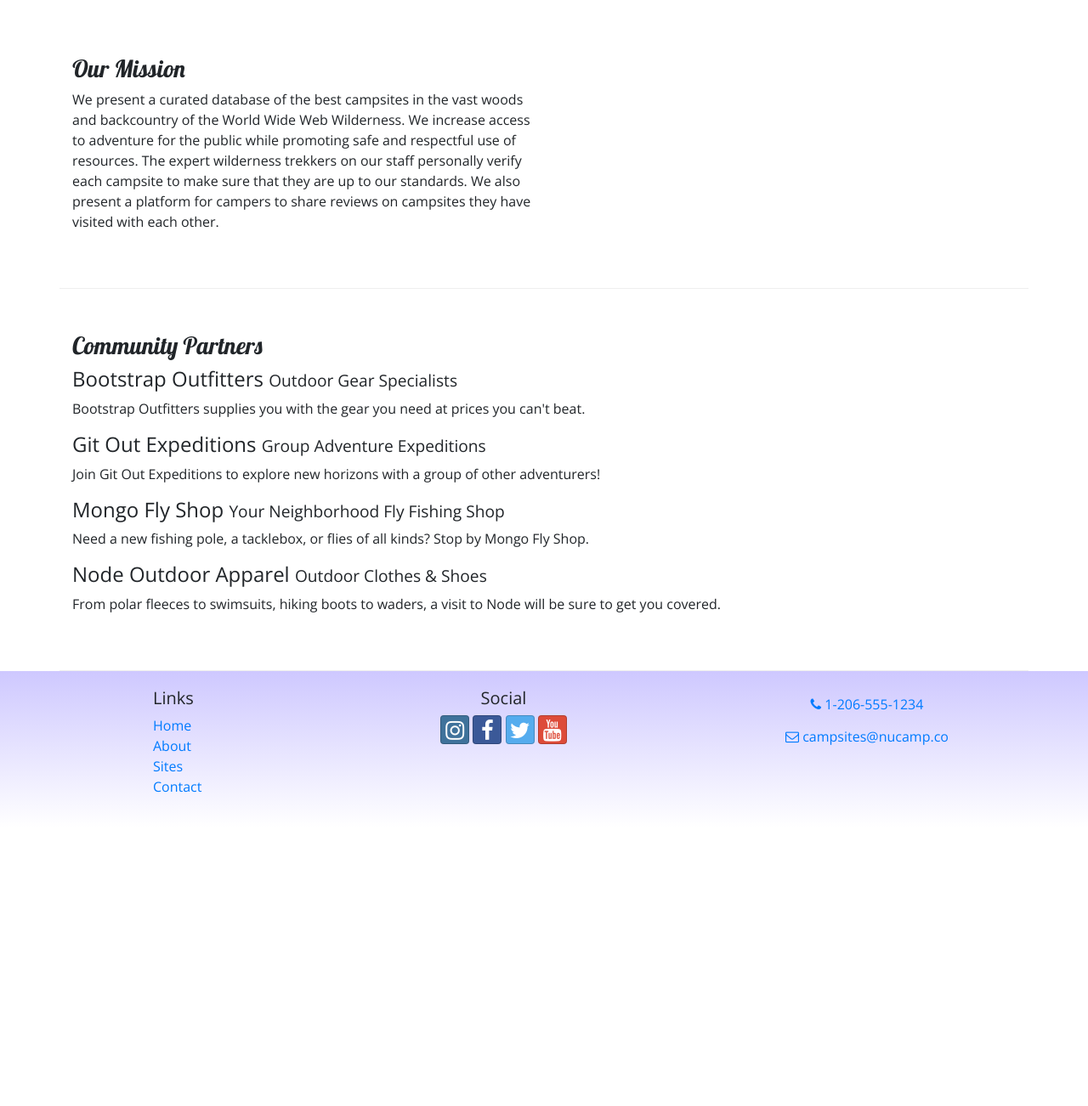
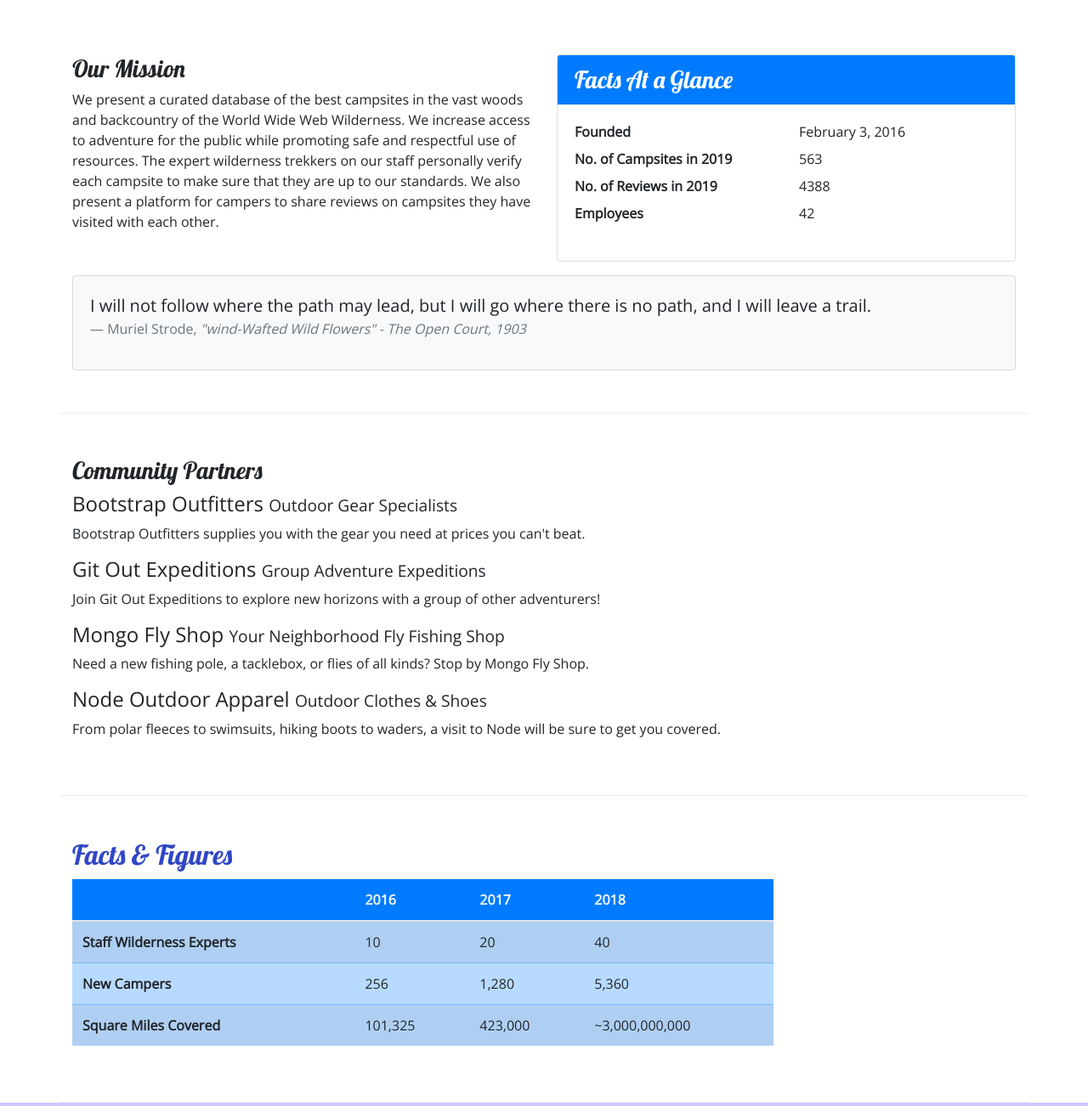
Before and after one commit to ChristianpbDEV/nucampsite, a website: page aboutus.html in a window 1280 px wide. Shown: the part 340-1642 px from the top of the page at 85% size. Before the commit the page ends 1314 px from the top, so only its background shows below. Drawn offline with nearby package versions, Linux system fonts and the light colour scheme.

Commit message:
Tables and Cards

```diff
--- a/aboutus.html
+++ b/aboutus.html
@@ -63,6 +63,35 @@
                 <h3>Our Mission</h3>
                 <p>We present a curated database of the best campsites in the vast woods and backcountry of the World Wide Web Wilderness. We increase access to adventure for the public while promoting safe and respectful use of resources. The expert wilderness trekkers on our staff personally verify each campsite to make sure that they are up to our standards. We also present a platform for campers to share reviews on campsites they have visited with each other.</p>
             </div>
+            <div class="col-sm-6">
+                <div class="card">
+                    <h3 class="card-header bg-primary text-white">Facts At a Glance</h3>
+                    <div class="card-body">
+                        <dl class="row">
+                            <dt class="col-6">Founded</dt>
+                            <dd class="col-6">February 3, 2016</dd>
+                            <dt class="col-6">No. of Campsites in 2019</dt>
+                            <dd class="col-6">563</dd>
+                            <dt class="col-6">No. of Reviews in 2019</dt>
+                            <dd class="col-6">4388</dd>
+                            <dt class="col-6">Employees</dt>
+                            <dd class="col-6">42</dd>
+                        </dl>
+                    </div>
+                </div>
+            </div>
+            <div class="col">
+                <div class="card bg-light mt-3">
+                    <blockquote class="blockquote card-body">
+                        <p class="mb-0">I will not follow where the path may lead, but I will go where there is no path, and I will leave a trail.</p>
+                        <footer class="blockquote-footer">Muriel Strode,
+                            <cite title="Source Title">"wind-Wafted Wild Flowers" -
+                                The Open Court, 1903
+                            </cite>
+                        </footer>
+                    </blockquote>
+                </div>
+            </div>
         </div>
 
         <div class="row row-content" >
@@ -78,9 +107,48 @@
                 <p class="d-none d-sm-block">From polar fleeces to swimsuits, hiking boots to waders, a visit to Node will be sure to get you covered.</p>
             </div>
         </div>
+
+        <div class="row row-content">
+            <div class="col-sm-9">
+                <h2>Facts &amp; Figures</h2>
+                <div class="table-responsive">
+                    <table class="table table-striped">
+                        <thead>
+                            <tr class="bg-primary text-light">
+                                <th></th>
+                                <th>2016</th>
+                                <th>2017</th>
+                                <th>2018</th>
+                            </tr>
+                        </thead>
+                        <tbody class="table-primary">
+                            <tr>
+                                <th>Staff Wilderness Experts</th>
+                                <td>10</td>
+                                <td>20</td>
+                                <td>40</td>
+                            </tr>
+                            <tr>
+                                <th>New Campers</th>
+                                <td>256</td>
+                                <td>1,280</td>
+                                <td>5,360</td>
+                            </tr>
+                            <tr>
+                                <th>Square Miles Covered</th>
+                                <td>101,325</td>
+                                <td>423,000</td>
+                                <td>~3,000,000,000</td>
+                            </tr>
+                        </tbody>
+                    </table>
+                </div>
+            </div>
+        </div>
+
     </div>
 
-    <footer>
+    <footer class="site-footer">
         <div class="container">
             <div class="row">
                 <div class="col-4 col-sm-2 offset-1">
--- a/styles.css
+++ b/styles.css
@@ -14,7 +14,7 @@ header h2 {
     color: #cec8ff;
 }
 
-footer {
+.site-footer {
     background-image: linear-gradient(#CEC8FF, white);
     padding: 20px 0;
 }
```
Also changed, not shown: contactus.html (+1 -1 lines), index.html (+1 -1 lines).
